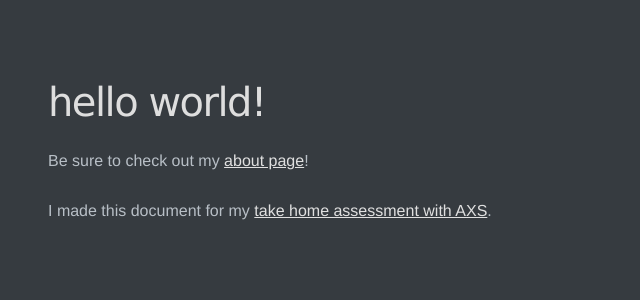
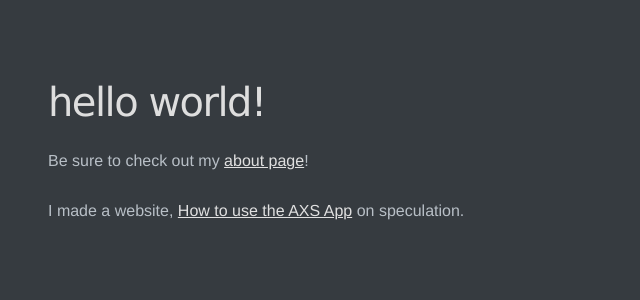
Before and after one commit to Jack-Walton/jack-walton.github.io, a Jekyll site: the page built from index.html, in a window 1280 px wide. Shown: the top 300 px of the page, without its empty margins (0-640 px from the left). Built offline with Jekyll 4.4.1, drawn with Linux system fonts in a browser that asks for light colours.

Commit message:
Update index.html

```diff
--- a/index.html
+++ b/index.html
@@ -6,4 +6,4 @@ title: Home
 
 <p>Be sure to check out my <a href="{{ site.baseurl }}/about">about page</a>!</p>
 
-<p>I made this document for my  <a href="{{ site.baseurl }}/AXS/AXS_Assessment">take home assessment with AXS</a>.</p>
+<p>I made a website, <a href="{{ site.baseurl }}/AXS/AXS_Assessment">How to use the AXS App</a> on speculation.</p>
```
